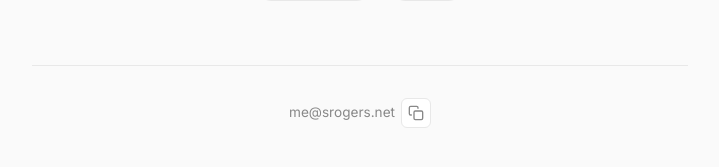
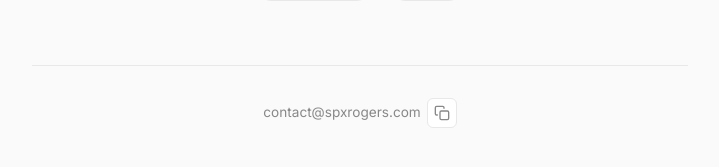
Before and after one commit to spxrogers/spxrogers.github.io, a Jekyll site: the page built from index.html, in a window 1280 px wide. Shown: the part 592-759 px from the top of the page, without its empty margins (280-999 px from the left). Built offline with Jekyll 4.4.1, drawn with Linux system fonts in a browser that asks for light colours.

Commit message:
Update contact email to contact@spxrogers.com (#18)

```diff
--- a/_config.yml
+++ b/_config.yml
@@ -11,6 +11,9 @@ url: https://spxrogers.com
 
 harmony:
   name: Steven Rogers
+
+  # Contact email, used in the site footer (mailto link + copy-to-clipboard button).
+  email: contact@spxrogers.com
   # Used in <meta name="description"> and feed.xml site description.
   meta_description: >
    Steven Rogers - software engineer, family man, and collector of unlikely hobbies. Based in NYC.
--- a/index.html
+++ b/index.html
@@ -40,8 +40,8 @@ layout: landing
 
   <footer class="site-footer">
     <p class="site-footer__contact">
-      <a href="mailto:me@srogers.net">me@srogers.net</a>
-      <button type="button" class="copy-email" data-email="me@srogers.net" aria-label="Copy email to clipboard" title="Copy email to clipboard">
+      <a href="mailto:{{ site.harmony.email }}">{{ site.harmony.email }}</a>
+      <button type="button" class="copy-email" data-email="{{ site.harmony.email }}" aria-label="Copy email to clipboard" title="Copy email to clipboard">
         <svg class="copy-email__icon copy-email__icon--copy" width="16" height="16" viewBox="0 0 24 24" fill="none" stroke="currentColor" stroke-width="2" stroke-linecap="round" stroke-linejoin="round" aria-hidden="true">
           <rect x="9" y="9" width="13" height="13" rx="2" ry="2"></rect>
           <path d="M5 15H4a2 2 0 0 1-2-2V4a2 2 0 0 1 2-2h9a2 2 0 0 1 2 2v1"></path>
```
